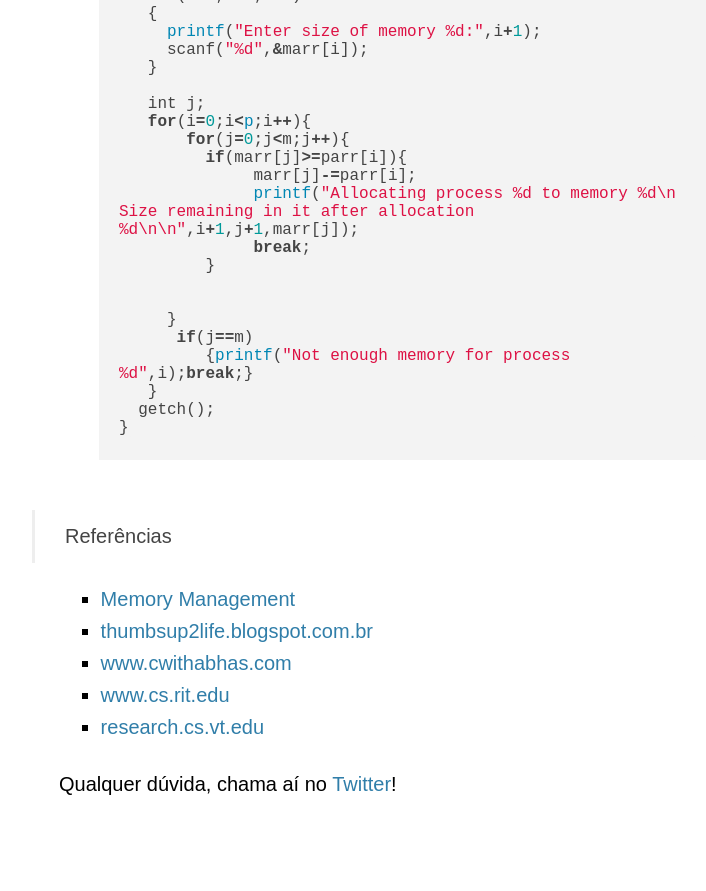
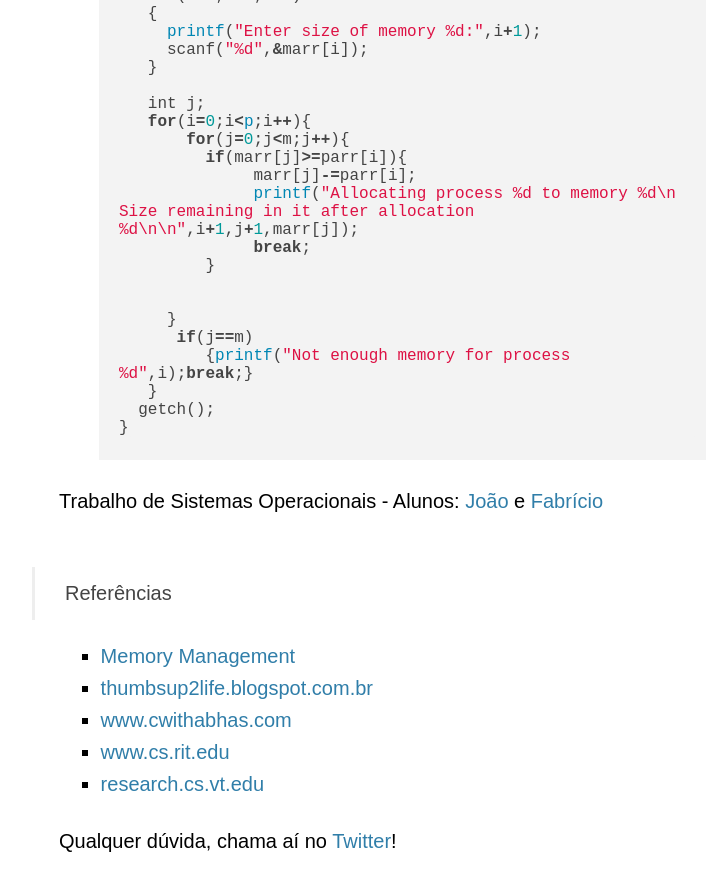
Before and after one commit to fabriciomrkonell/fabriciomrkonell, a Jekyll site: the page built from _posts/2014-09-02-algoritmo-first-fit.markdown, in a window 1280 px wide and 900 px high, scrolled down 1941 px. Shown: the top 891 px of the window, without its empty margins (231-937 px from the left). Built offline with Jekyll 4.4.1, drawn with Linux system fonts in a browser that asks for light colours; some web fonts are replaced; Markdown is read by kramdown in place of the engine named in the settings; comment, search, counter and statistics services are not loaded; before the commit the page ends 2784 px from its top, so only the background shows below that.

Commit message:
Update 2014-09-02-algoritmo-first-fit.markdown

```diff
--- a/_posts/2014-09-02-algoritmo-first-fit.markdown
+++ b/_posts/2014-09-02-algoritmo-first-fit.markdown
@@ -60,6 +60,8 @@ int main(){
 }
 {% endhighlight %}
 
+Trabalho de Sistemas Operacionais - Alunos: <a href="https://github.com/schmittjoaopedro">João</a> e <a href="https://github.com/FabricioRonchi">Fabrício</a>
+
 <h3>Referências</h3>
 * <a href="http://www.memorymanagement.org/mmref/alloc.html">Memory Management</a>
 * <a href="http://thumbsup2life.blogspot.com.br/2011/02/best-fit-first-fit-and-worst-fit-memory.html">thumbsup2life.blogspot.com.br</a>
```
